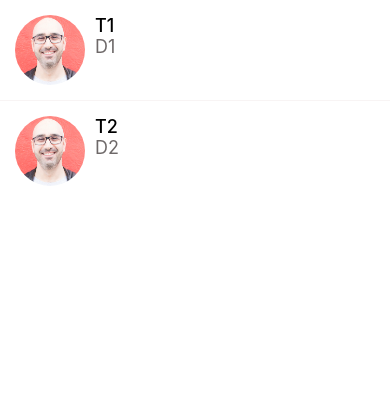
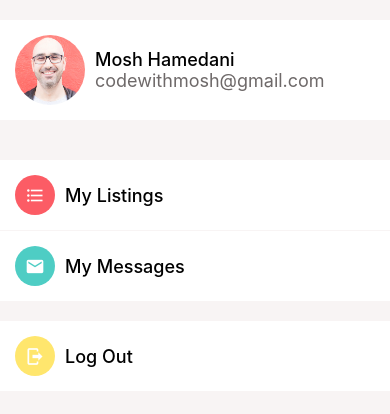
Before and after one commit to HannesEn/DoneWithIt, a React Native app: screen / in a window 390 px wide. Shown: the top 414 px of the page. Built offline with nearby package versions, Linux system fonts and the light colour scheme.

Commit message:
Commit Nr.14

```diff
--- a/App.js
+++ b/App.js
@@ -11,6 +11,8 @@ import {
 } from "react-native";
 import AppButton from "./App/components/AppButton";
 import colours from "./App/config/colours";
+import Icon from "./App/components/Icon";
+import Screen from "./App/components/Screen";
 import ViewImageScreen from "./App/screens/ViewImageScreen";
 import WelcomeScreen from "./App/screens/WelcomeScreen";
 import Card from "./App/components/Card";
@@ -18,10 +20,11 @@ import AppText from "./App/components/AppText";
 import ListingDetailsScreen from "./App/components/ListingDetailsScreen";
 import ListItem from "./App/components/ListItem";
 import MessagesScreen from "./App/screens/MessagesScreen";
+import AccountScreen from "./App/screens/AccountScreen";
 
 export default function App() {
   console.log("App executed");
-  return <MessagesScreen />;
+  return <AccountScreen />;
 }
 
 const styles = StyleSheet.create({
--- /dev/null
+++ b/App/components/Icon.js
@@ -0,0 +1,27 @@
+import React from "react";
+import { View } from "react-native";
+import { MaterialCommunityIcons } from "@expo/vector-icons";
+
+function Icon({
+  name,
+  size = 40,
+  backgroundColor = "#000",
+  iconColor = "#fff",
+}) {
+  return (
+    <View
+      style={{
+        width: size,
+        height: size,
+        borderRadius: size / 2,
+        backgroundColor,
+        justifyContent: "center",
+        alignItems: "center",
+      }}
+    >
+      <MaterialCommunityIcons name={name} color={iconColor} size={size / 2} />
+    </View>
+  );
+}
+
+export default Icon;
--- a/App/components/ListItem.js
+++ b/App/components/ListItem.js
@@ -4,15 +4,25 @@ import AppText from "./AppText";
 import colours from "../config/colours";
 import { Swipeable } from "react-native-gesture-handler";
 
-function ListItem({ image, title, subTitle, onPress, renderRightActions }) {
+function ListItem({
+  image,
+  title,
+  subTitle,
+  onPress,
+  renderRightActions,
+  ImageComponent,
+}) {
   return (
     <Swipeable renderRightActions={renderRightActions}>
       <TouchableHighlight underlayColor={colours.lightGray} onPress={onPress}>
         <View style={styles.container}>
-          <Image style={styles.image} source={image} />
-          <View>
+          {ImageComponent}
+          {image ? <Image style={styles.image} source={image} /> : null}
+          <View style={styles.detailsContainer}>
             <AppText style={styles.title}>{title}</AppText>
-            <AppText style={styles.subTitle}>{subTitle}</AppText>
+            {subTitle ? (
+              <AppText style={styles.subTitle}>{subTitle}</AppText>
+            ) : null}
           </View>
         </View>
       </TouchableHighlight>
@@ -24,12 +34,16 @@ const styles = StyleSheet.create({
   container: {
     flexDirection: "row",
     padding: 15,
+    backgroundColor: colours.white,
   },
   image: {
     width: 70,
     height: 70,
     borderRadius: 35,
-    marginRight: 10,
+  },
+  detailsContainer: {
+    marginLeft: 10,
+    justifyContent: "center",
   },
   title: {
     fontWeight: "500",
--- a/App/components/Screen.js
+++ b/App/components/Screen.js
@@ -2,13 +2,14 @@ import React from "react";
 import Constants from "expo-constants";
 import { SafeAreaView, StyleSheet } from "react-native";
 
-function Screen({ children }) {
-  return <SafeAreaView style={styles.screen}>{children}</SafeAreaView>;
+function Screen({ children, style }) {
+  return <SafeAreaView style={[styles.screen, style]}>{children}</SafeAreaView>;
 }
 
 const styles = StyleSheet.create({
   screen: {
     paddingTop: Constants.statusBarHeight,
+    flex: 1,
   },
 });
 
--- a/App/config/colours.js
+++ b/App/config/colours.js
@@ -4,6 +4,7 @@ export default {
   black: "#000",
   white: "#fff",
   lightGray: "#f8f4f4",
+  lightYellow: "#ffe66d",
   medium: "#6e6969",
   danger: "#ff5252",
 };
--- /dev/null
+++ b/App/screens/AccountScreen.js
@@ -0,0 +1,67 @@
+import React from "react";
+import ListItem from "../components/ListItem";
+import Screen from "../components/Screen";
+import { StyleSheet, View, FlatList } from "react-native";
+import Icon from "../components/Icon";
+import colours from "../config/colours";
+import ListItemSeperatorComponent from "../components/ListItemSeperator";
+
+const menuItems = [
+  {
+    title: "My Listings",
+    icon: { name: "format-list-bulleted", backgroundColor: colours.primary },
+  },
+  {
+    title: "My Messages",
+    icon: { name: "email", backgroundColor: colours.secondary },
+  },
+];
+
+function AccountScreen(props) {
+  return (
+    <Screen style={styles.screen}>
+      <View style={styles.container}>
+        <ListItem
+          title="Mosh Hamedani"
+          subTitle="codewithmosh@gmail.com"
+          image={require("../assets/mosh.jpg")}
+        />
+      </View>
+      <View style={styles.container}>
+        <FlatList
+          data={menuItems}
+          keyExtractor={(menuItem) => menuItem.title}
+          ItemSeparatorComponent={ListItemSeperatorComponent}
+          renderItem={({ item }) => (
+            <ListItem
+              title={item.title}
+              ImageComponent={
+                <Icon
+                  name={item.icon.name}
+                  backgroundColor={item.icon.backgroundColor}
+                />
+              }
+            />
+          )}
+        />
+      </View>
+      <ListItem
+        title="Log Out"
+        ImageComponent={
+          <Icon name="logout" backgroundColor={colours.lightYellow} />
+        }
+      />
+    </Screen>
+  );
+}
+
+const styles = StyleSheet.create({
+  container: {
+    marginVertical: 20,
+  },
+  screen: {
+    backgroundColor: colours.lightGray,
+  },
+});
+
+export default AccountScreen;
--- a/App/screens/MessagesScreen.js
+++ b/App/screens/MessagesScreen.js
@@ -21,12 +21,15 @@ const initialMessages = [
 ];
 
 function MessagesScreen(props) {
+  const [messages, setMessages] = useState(initialMessages);
+  const [refreshing, setRefreshing] = useState(false);
   const array = useState(0);
   const count = array[0];
   array[1];
   const setCount = array[1];
-  const handleDelete = (message) => {};
-  const [messages, setMessages] = useState(initialMessages);
+  const handleDelete = (message) => {
+    setMessages(message.filter((m) => m.id !== message.id));
+  };
 
   return (
     <Screen>
@@ -45,6 +48,23 @@ function MessagesScreen(props) {
           />
         )}
         ItemSeparatorComponent={ListItemSeperator}
+        refreshing={refreshing}
+        onRefresh={() => {
+          setMessages([
+            {
+              id: 2,
+              title: "T2",
+              description: "D2",
+              image: require("../assets/mosh.jpg"),
+            },
+            {
+              id: 3,
+              title: "T3",
+              description: "D2",
+              image: require("../assets/mosh.jpg"),
+            },
+          ]);
+        }}
       />
     </Screen>
   );
```
